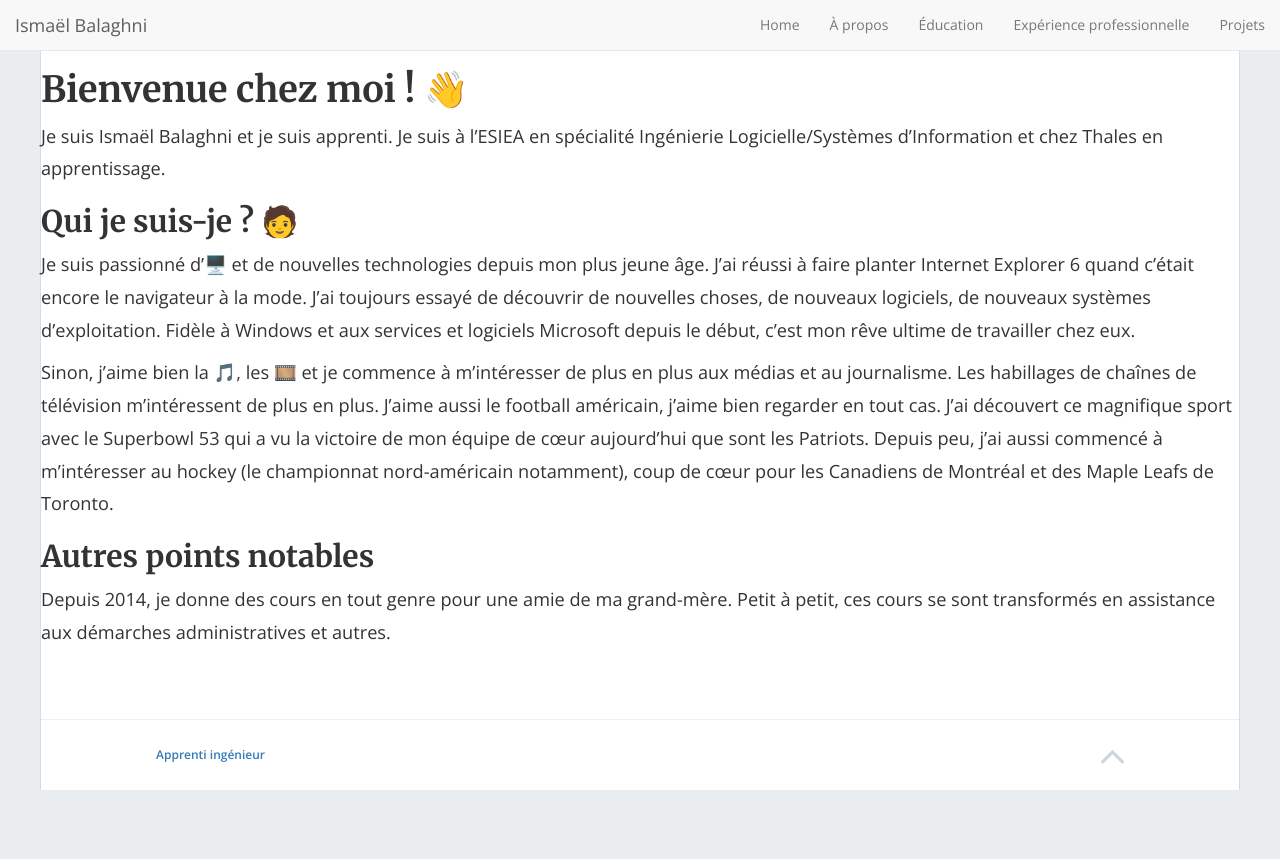
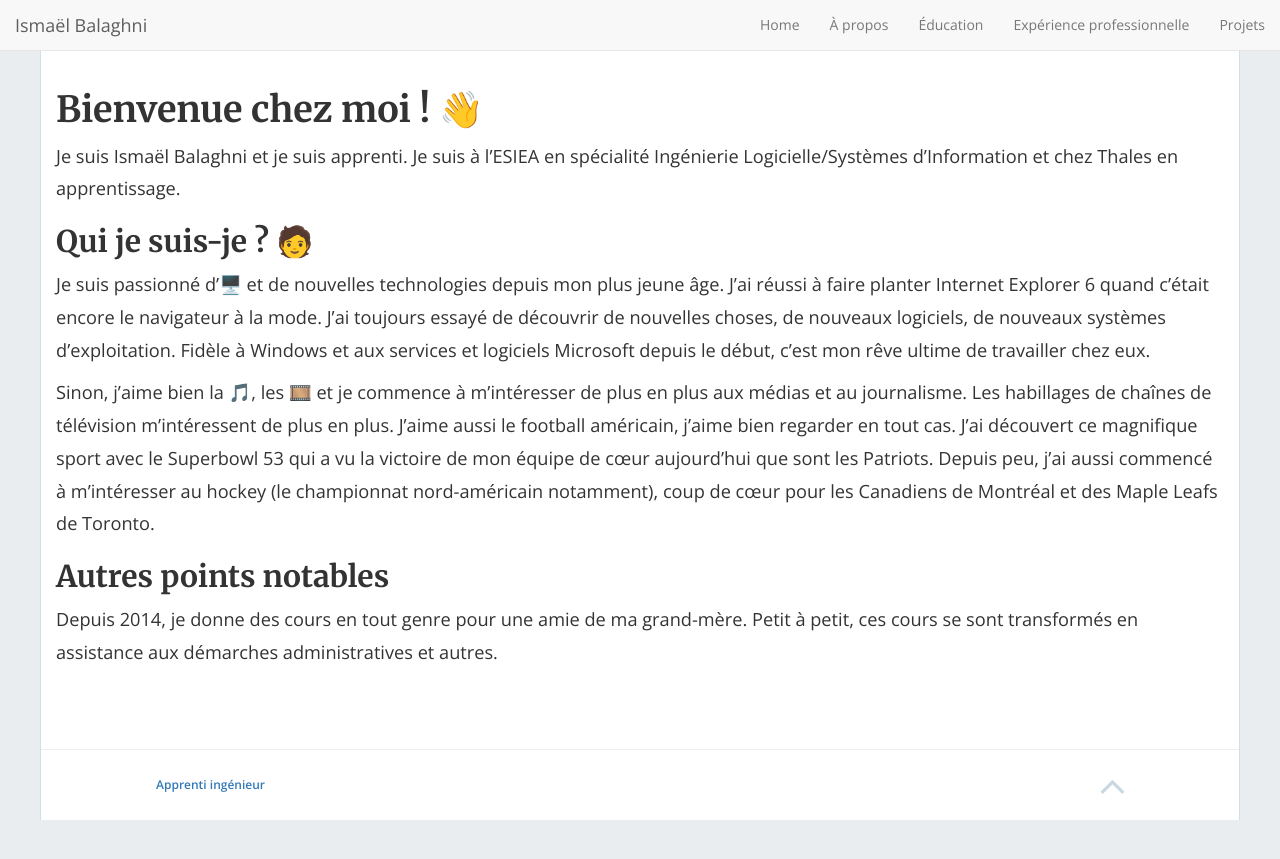
Before and after one commit to ismaelbalaghni/old-ismaelbalaghni, a Jekyll site: the page built from apropos.md, in a window 1280 px wide. Shown: the top 859 px of the page. Built offline with Jekyll 4.4.1, drawn with Linux system fonts in a browser that asks for light colours; nearby versions of some CDN libraries.

Commit message:
Corrige la disposition de la page apropos

```diff
--- a/_layouts/about.html
+++ b/_layouts/about.html
@@ -1,10 +1,10 @@
 {% include header.html %}
 
 <article>
-    <h2 class="title">{{ title }}</h2>
-        <p>{{ content }}</p>
-    <!-- <div class="container">
-        <div class="row">
+    <div class="container">
+        <h2 class="title">{{ title }}</h2>
+            <p>{{ content }}</p>
+        <!-- <div class="row">
             <div class="col-md-8 col-md-offset-2">
                 <div class="content-wrap">
                     <div class="row">
@@ -18,8 +18,8 @@
                     </div>
                 </div>
             </div>
-        </div>
-    </div> -->
+        </div> -->
+    </div>
 </article>
 
 {% include footer.html %}
```
